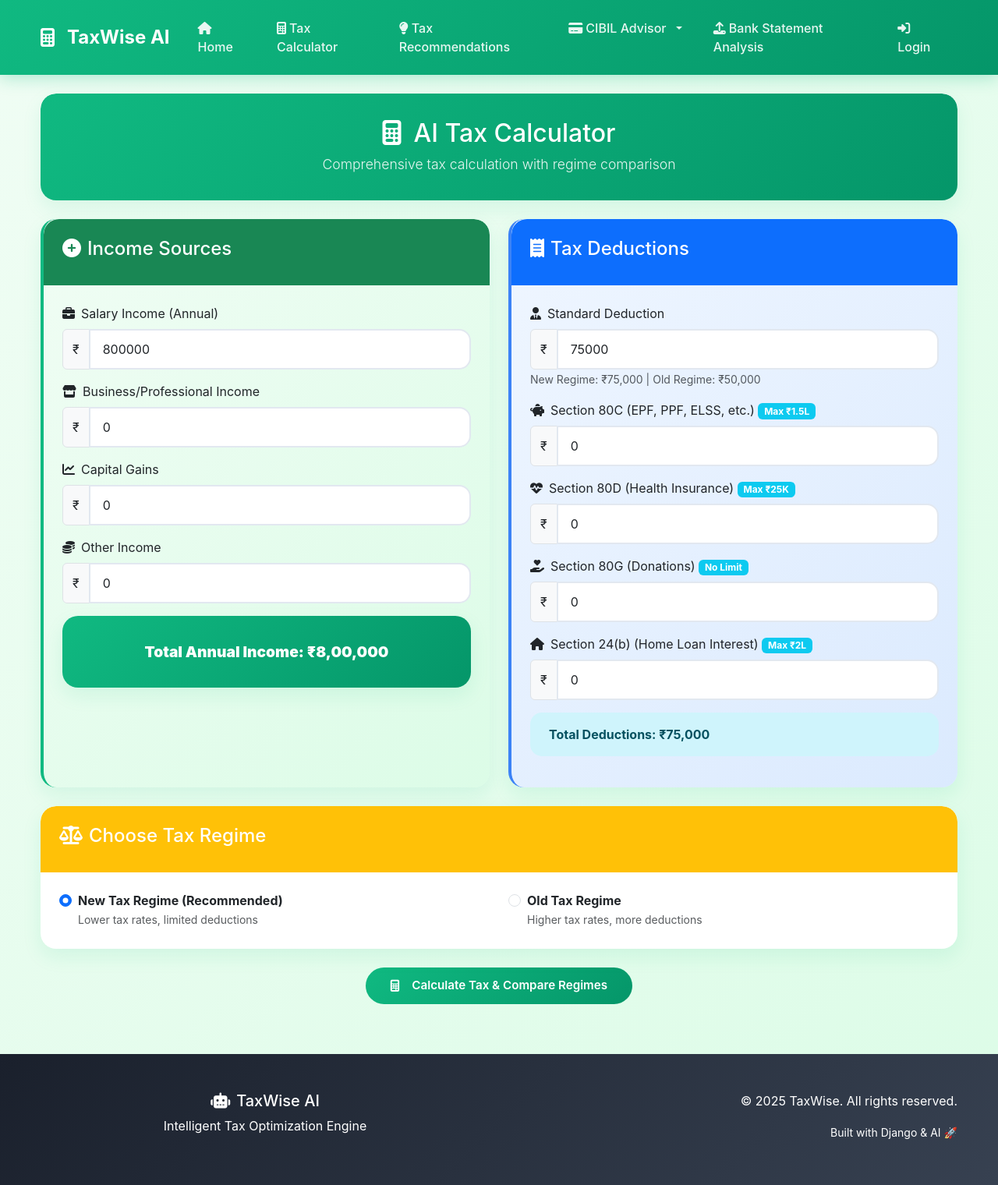
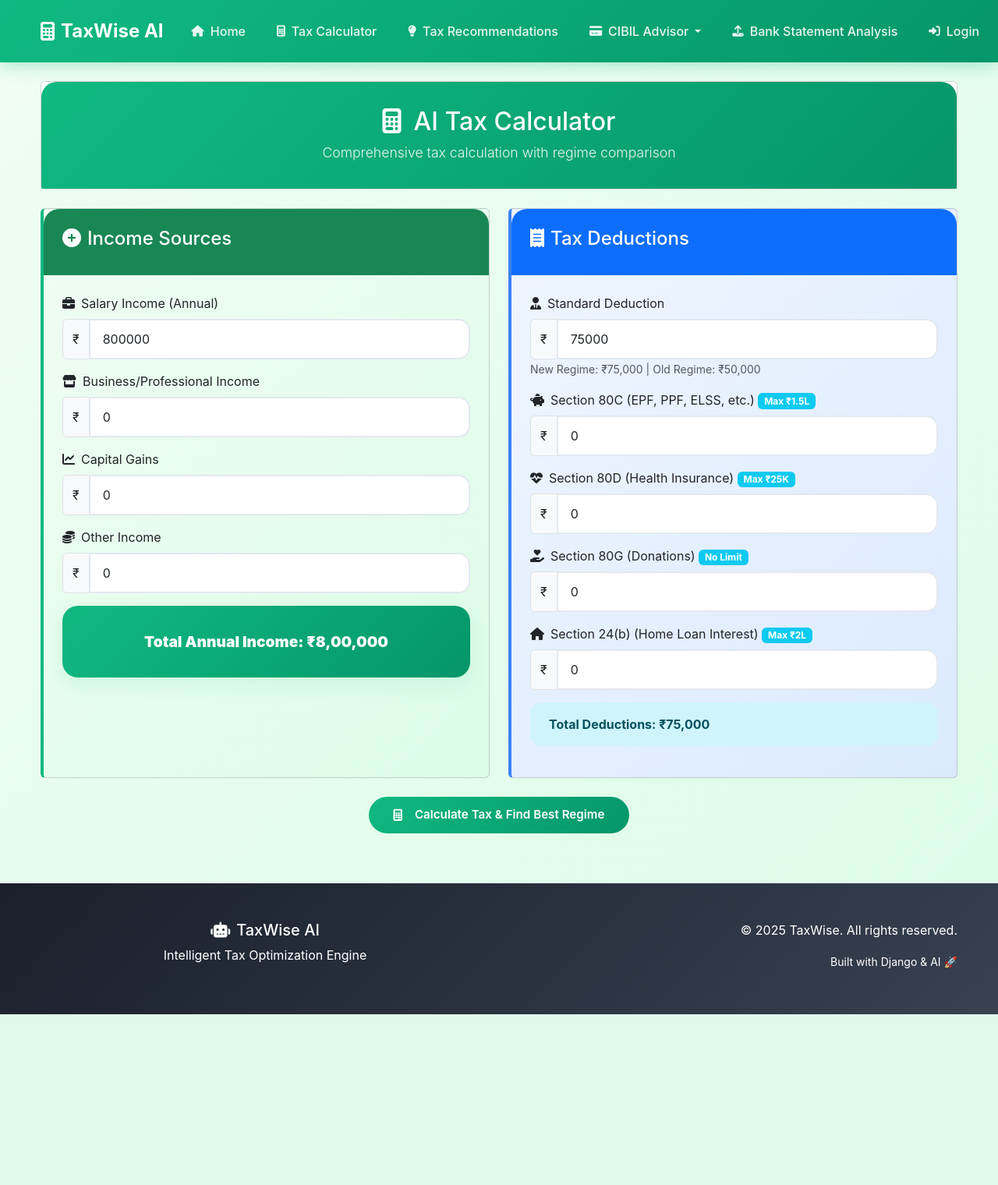
Before and after one commit to neilfaber/BitNBuild-25_Codeverd, a Django app: page /tax-ai/calculator/ in a window 1280 px wide. Shown: the whole page at 78% size. After the commit the page ends 1301 px from the top, so only its background shows below. Run offline with Django 5.2, Linux system fonts and the light colour scheme.

Commit message:
Navbar Alignment Fixed

```diff
--- a/TaxWise/tax_optimization/templates/tax_optimization/base.html
+++ b/TaxWise/tax_optimization/templates/tax_optimization/base.html
@@ -57,15 +57,27 @@
             display: flex;
             align-items: center;
             gap: 0.5rem;
+            text-decoration: none;
+        }
+
+        .navbar-nav {
+            align-items: center;
+        }
+
+        .navbar-nav .nav-item {
+            margin: 0 0.25rem;
         }
 
         .navbar-nav .nav-link {
             color: rgba(255, 255, 255, 0.9) !important;
             font-weight: 500;
-            padding: 0.5rem 1rem !important;
-            border-radius: 20px;
+            padding: 0.75rem 1rem !important;
+            border-radius: 25px;
             transition: all 0.3s ease;
-            margin: 0 0.25rem;
+            display: flex;
+            align-items: center;
+            white-space: nowrap;
+            text-decoration: none;
         }
 
         .navbar-nav .nav-link:hover {
@@ -74,13 +86,41 @@
             transform: translateY(-2px);
         }
 
+        .navbar-nav .nav-link i {
+            margin-right: 0.5rem;
+            font-size: 0.9rem;
+        }
+
+        /* User profile dropdown styling */
+        .nav-link .user-avatar {
+            display: flex;
+            align-items: center;
+        }
+
+        .nav-link .user-name {
+            font-size: 0.9rem;
+            font-weight: 500;
+        }
+
+        /* Navbar toggler for mobile */
+        .navbar-toggler {
+            border: none;
+            padding: 0.25rem 0.5rem;
+        }
+
+        .navbar-toggler:focus {
+            box-shadow: none;
+        }
+
         .dropdown-menu {
             border: none;
             border-radius: 15px;
             box-shadow: var(--card-shadow);
-            padding: 0.5rem 0;
-            z-index: 1060; /* Higher than navbar */
+            padding: 0.75rem 0;
+            z-index: 1060;
             position: absolute;
+            min-width: 250px;
+            margin-top: 0.5rem;
         }
 
         .dropdown {
@@ -511,59 +630,67 @@
     <!-- Navigation -->
     <nav class="navbar navbar-expand-lg navbar-dark">
         <div class="container">
-                                <a class="navbar-brand d-flex align-items-center" href="{% url 'analyzer:upload' %}">
-                <i class="fas fa-calculator me-2"></i>TaxWise AI
+            <a class="navbar-brand" href="{% url 'tax_optimization:home' %}">
+                <i class="fas fa-calculator"></i>
+                <span>TaxWise AI</span>
             </a>
-            <button class="navbar-toggler" type="button" data-bs-toggle="collapse" data-bs-target="#navbarNav">
+
+            <button class="navbar-toggler" type="button" data-bs-toggle="collapse" data-bs-target="#navbarNav" aria-controls="navbarNav" aria-expanded="false" aria-label="Toggle navigation">
                 <span class="navbar-toggler-icon"></span>
             </button>
+
             <div class="collapse navbar-collapse" id="navbarNav">
                 <ul class="navbar-nav ms-auto">
                     <li class="nav-item">
                         <a class="nav-link" href="{% url 'tax_optimization:home' %}">
-                            <i class="fas fa-home me-1"></i>Home
+                            <i class="fas fa-home"></i>
+                            <span>Home</span>
                         </a>
                     </li>
                     <li class="nav-item">
                         <a class="nav-link" href="{% url 'tax_optimization:calculator' %}">
-                            <i class="fas fa-calculator me-1"></i>Tax Calculator
+                            <i class="fas fa-calculator"></i>
+                            <span>Tax Calculator</span>
                         </a>
                     </li>
                     <li class="nav-item">
                         <a class="nav-link" href="{% url 'tax_optimization:recommendations' %}">
-                            <i class="fas fa-lightbulb me-1"></i>Tax Recommendations
+                            <i class="fas fa-lightbulb"></i>
+                            <span>Tax Recommendations</span>
                         </a>
                     </li>
                     <li class="nav-item dropdown">
                         <a class="nav-link dropdown-toggle" href="#" id="cibilDropdown" role="button" data-bs-toggle="dropdown" aria-expanded="false">
-                            <i class="fas fa-credit-card me-1"></i>CIBIL Advisor
+                            <i class="fas fa-credit-card"></i>
+                            <span>CIBIL Advisor</span>
                         </a>
                         <ul class="dropdown-menu" aria-labelledby="cibilDropdown">
                             <li><a class="dropdown-item" href="{% url 'tax_optimization:cibil-dashboard' %}">
-                                <i class="fas fa-tachometer-alt me-2"></i>Dashboard
+                                <i class="fas fa-tachometer-alt"></i>Dashboard
                             </a></li>
                             <li><a class="dropdown-item" href="{% url 'tax_optimization:cibil-analysis' %}">
-                                <i class="fas fa-chart-bar me-2"></i>Score Analysis
+                                <i class="fas fa-chart-bar"></i>Score Analysis
                             </a></li>
                             <li><a class="dropdown-item" href="{% url 'tax_optimization:cibil-recommendations' %}">
-                                <i class="fas fa-lightbulb me-2"></i>Improve Score
+                                <i class="fas fa-lightbulb"></i>Improve Score
                             </a></li>
                             <li><a class="dropdown-item" href="{% url 'tax_optimization:cibil-whatif' %}">
-                                <i class="fas fa-magic me-2"></i>What-If Scenarios
+                                <i class="fas fa-magic"></i>What-If Scenarios
                             </a></li>
                         </ul>
                     </li>
                     <li class="nav-item">
                         <a class="nav-link" href="{% url 'analyzer:upload' %}">
-                            <i class="fas fa-upload me-1"></i>Bank Statement Analysis
+                            <i class="fas fa-upload"></i>
+                            <span>Bank Statement Analysis</span>
                         </a>
                     </li>
 
                     <!-- User Profile Dropdown -->
                     {% if user.is_authenticated %}
                     <li class="nav-item dropdown">
-                        <a class="nav-link dropdown-toggle d-flex align-items-center" href="#" id="profileDropdown" role="button" data-bs-toggle="dropdown" aria-expanded="false">
-                            <div class="user-avatar me-2">
+                        <a class="nav-link dropdown-toggle" href="#" id="profileDropdown" role="button" data-bs-toggle="dropdown" aria-expanded="false">
+                            <div class="user-avatar">
                                 <i class="fas fa-user-circle fa-lg"></i>
                             </div>
                             <span class="user-name">{{ user.first_name|default:user.username }}</span>
@@ -578,21 +705,22 @@
                             </li>
                             <li><hr class="dropdown-divider"></li>
                             <li><a class="dropdown-item" href="#" data-bs-toggle="modal" data-bs-target="#accountInfoModal">
-                                <i class="fas fa-info-circle me-2"></i>Account Info
+                                <i class="fas fa-info-circle"></i>Account Info
                             </a></li>
                             <li><a class="dropdown-item" href="#" onclick="showUserStats()">
-                                <i class="fas fa-chart-bar me-2"></i>My Statistics
+                                <i class="fas fa-chart-bar"></i>My Statistics
                             </a></li>
                             <li><hr class="dropdown-divider"></li>
                             <li><a class="dropdown-item" href="{% url 'authentication:logout' %}">
-                                <i class="fas fa-sign-out-alt me-2"></i>Sign Out
+                                <i class="fas fa-sign-out-alt"></i>Sign Out
                             </a></li>
                         </ul>
                     </li>
                     {% else %}
                     <li class="nav-item">
                         <a class="nav-link" href="{% url 'authentication:login' %}">
-                            <i class="fas fa-sign-in-alt me-1"></i>Login
+                            <i class="fas fa-sign-in-alt"></i>
+                            <span>Login</span>
                         </a>
                     </li>
                     {% endif %}
--- a/TaxWise/tax_optimization/templates/tax_optimization/calculator.html
+++ b/TaxWise/tax_optimization/templates/tax_optimization/calculator.html
@@ -143,44 +143,11 @@
         </div>
     </div>
 
-    <!-- Regime Selection -->
-    <div class="row mb-4">
-        <div class="col-12">
-            <div class="card">
-                <div class="card-header bg-warning text-white">
-                    <h4><i class="fas fa-balance-scale me-2"></i>Choose Tax Regime</h4>
-                </div>
-                <div class="card-body">
-                    <div class="row">
-                        <div class="col-md-6">
-                            <div class="form-check">
-                                <input class="form-check-input" type="radio" name="taxRegime" id="newRegime" value="new" checked>
-                                <label class="form-check-label" for="newRegime">
-                                    <strong>New Tax Regime (Recommended)</strong><br>
-                                    <small class="text-muted">Lower tax rates, limited deductions</small>
-                                </label>
-                            </div>
-                        </div>
-                        <div class="col-md-6">
-                            <div class="form-check">
-                                <input class="form-check-input" type="radio" name="taxRegime" id="oldRegime" value="old">
-                                <label class="form-check-label" for="oldRegime">
-                                    <strong>Old Tax Regime</strong><br>
-                                    <small class="text-muted">Higher tax rates, more deductions</small>
-                                </label>
-                            </div>
-                        </div>
-                    </div>
-                </div>
-            </div>
-        </div>
-    </div>
-
     <!-- Calculate Button -->
     <div class="row mb-4">
         <div class="col-12 text-center">
             <button type="submit" class="btn btn-primary btn-lg">
-                <i class="fas fa-calculator me-2"></i>Calculate Tax & Compare Regimes
+                <i class="fas fa-calculator me-2"></i>Calculate Tax & Find Best Regime
             </button>
         </div>
     </div>
@@ -274,35 +241,23 @@
     return total;
 }
 
-// Update standard deduction based on regime
-function updateStandardDeduction() {
-    const regime = document.querySelector('input[name="taxRegime"]:checked').value;
-    const standardInput = document.getElementById('standardDeduction');
-
-    if (regime === 'new') {
-        standardInput.value = 75000;
-    } else {
-        standardInput.value = 50000;
-    }
-    calculateTotalDeductions();
-}
-
-// Calculate tax for new regime
+// Calculate tax for new regime (FY 2024-25)
 function calculateNewRegimeTax(income, deductions) {
     const taxableIncome = Math.max(0, income - deductions);
     let tax = 0;
 
+    // New Tax Regime Slabs for FY 2024-25
     if (taxableIncome > 300000) {
-        if (taxableIncome <= 600000) {
+        if (taxableIncome <= 700000) {
             tax = (taxableIncome - 300000) * 0.05;
-        } else if (taxableIncome <= 900000) {
-            tax = 15000 + (taxableIncome - 600000) * 0.10;
+        } else if (taxableIncome <= 1000000) {
+            tax = 20000 + (taxableIncome - 700000) * 0.10;
         } else if (taxableIncome <= 1200000) {
-            tax = 45000 + (taxableIncome - 900000) * 0.15;
+            tax = 50000 + (taxableIncome - 1000000) * 0.15;
         } else if (taxableIncome <= 1500000) {
-            tax = 90000 + (taxableIncome - 1200000) * 0.20;
+            tax = 80000 + (taxableIncome - 1200000) * 0.20;
         } else {
-            tax = 150000 + (taxableIncome - 1500000) * 0.30;
+            tax = 140000 + (taxableIncome - 1500000) * 0.30;
         }
     }
 
@@ -342,34 +297,52 @@
 }
 
 // Display tax results
-function displayResults(newRegime, oldRegime) {
+function displayResults(newRegime, oldRegime, totalIncome) {
     // New Regime Results
     document.getElementById('newRegimeResults').innerHTML = `
+        <div class="mb-2"><strong>Gross Income:</strong> ${formatCurrency(totalIncome)}</div>
+        <div class="mb-2"><strong>Deductions Allowed:</strong> ${formatCurrency(75000)} (Standard only)</div>
         <div class="mb-2"><strong>Taxable Income:</strong> ${formatCurrency(newRegime.taxableIncome)}</div>
         <div class="mb-2"><strong>Base Tax:</strong> ${formatCurrency(newRegime.baseTax)}</div>
         <div class="mb-2"><strong>Health & Education Cess (4%):</strong> ${formatCurrency(newRegime.cess)}</div>
-        <div class="mb-2"><strong>Total Tax:</strong> <span class="text-success">${formatCurrency(newRegime.totalTax)}</span></div>
-        <div><strong>Effective Tax Rate:</strong> ${newRegime.effectiveRate.toFixed(2)}%</div>
+        <div class="mb-3"><strong>Total Tax:</strong> <span class="text-success fs-5">${formatCurrency(newRegime.totalTax)}</span></div>
+        <div><strong>Effective Tax Rate:</strong> <span class="badge bg-success">${newRegime.effectiveRate.toFixed(2)}%</span></div>
     `;
+
+    // Calculate old regime deductions display
+    const section80C = parseFloat(document.getElementById('section80C').value) || 0;
+    const section80D = parseFloat(document.getElementById('section80D').value) || 0;
+    const section80G = parseFloat(document.getElementById('section80G').value) || 0;
+    const section24b = parseFloat(document.getElementById('section24b').value) || 0;
+    const totalOldDeductions = 50000 + Math.min(section80C, 150000) + Math.min(section80D, 25000) + section80G + Math.min(section24b, 200000);
 
     // Old Regime Results
     document.getElementById('oldRegimeResults').innerHTML = `
+        <div class="mb-2"><strong>Gross Income:</strong> ${formatCurrency(totalIncome)}</div>
+        <div class="mb-2"><strong>Total Deductions:</strong> ${formatCurrency(totalOldDeductions)}</div>
         <div class="mb-2"><strong>Taxable Income:</strong> ${formatCurrency(oldRegime.taxableIncome)}</div>
         <div class="mb-2"><strong>Base Tax:</strong> ${formatCurrency(oldRegime.baseTax)}</div>
         <div class="mb-2"><strong>Health & Education Cess (4%):</strong> ${formatCurrency(oldRegime.cess)}</div>
-        <div class="mb-2"><strong>Total Tax:</strong> <span class="text-info">${formatCurrency(oldRegime.totalTax)}</span></div>
-        <div><strong>Effective Tax Rate:</strong> ${oldRegime.effectiveRate.toFixed(2)}%</div>
+        <div class="mb-3"><strong>Total Tax:</strong> <span class="text-info fs-5">${formatCurrency(oldRegime.totalTax)}</span></div>
+        <div><strong>Effective Tax Rate:</strong> <span class="badge bg-info">${oldRegime.effectiveRate.toFixed(2)}%</span></div>
     `;
 
     // Savings Highlight
     const savings = oldRegime.totalTax - newRegime.totalTax;
     const recommendedRegime = savings > 0 ? 'New' : 'Old';
     const savingsAmount = Math.abs(savings);
+    const savingsPercentage = totalIncome > 0 ? (savingsAmount / totalIncome * 100) : 0;
+
+    let savingsClass = savings > 0 ? 'alert-success' : 'alert-info';
+    let savingsIcon = savings > 0 ? 'fa-trophy' : 'fa-info-circle';
 
     document.getElementById('savingsHighlight').innerHTML = `
-        <i class="fas fa-trophy me-2"></i>
-        Recommended: <strong>${recommendedRegime} Tax Regime</strong> -
-        Save ${formatCurrency(savingsAmount)} annually!
+        <div class="alert ${savingsClass} text-center">
+            <h4><i class="fas ${savingsIcon} me-2"></i>Tax Optimization Result</h4>
+            <p class="mb-2"><strong>${recommendedRegime} Tax Regime</strong> is better for you!</p>
+            <p class="mb-0">Annual Savings: <strong>${formatCurrency(savingsAmount)}</strong>
+            (${savingsPercentage.toFixed(2)}% of income)</p>
+        </div>
     `;
 
     // Update chart
@@ -436,10 +409,14 @@
     // Get form data
     const totalIncome = calculateTotalIncome();
     const standardDeduction = parseFloat(document.getElementById('standardDeduction').value) || 0;
+    const section80C = parseFloat(document.getElementById('section80C').value) || 0;
+    const section80D = parseFloat(document.getElementById('section80D').value) || 0;
+    const section80G = parseFloat(document.getElementById('section80G').value) || 0;
+    const section24b = parseFloat(document.getElementById('section24b').value) || 0;
 
     // Calculate deductions for both regimes
-    const newRegimeDeductions = standardDeduction; // New regime has limited deductions
-    const oldRegimeDeductions = calculateTotalDeductions(); // Old regime has all deductions
+    const newRegimeDeductions = 75000; // Only standard deduction in new regime
+    const oldRegimeDeductions = 50000 + Math.min(section80C, 150000) + Math.min(section80D, 25000) + section80G + Math.min(section24b, 200000);
 
     // Calculate tax for both regimes
     const newRegime = calculateNewRegimeTax(totalIncome, newRegimeDeductions);
@@ -448,7 +425,7 @@
     // Simulate API delay
     setTimeout(() => {
         document.getElementById('loadingIndicator').style.display = 'none';
-        displayResults(newRegime, oldRegime);
+        displayResults(newRegime, oldRegime, totalIncome);
     }, 1500);
 });
 
@@ -460,10 +437,6 @@
     });
 });
 
-document.querySelectorAll('input[name="taxRegime"]').forEach(input => {
-    input.addEventListener('change', updateStandardDeduction);
-});
-
 // Initialize calculations
 document.addEventListener('DOMContentLoaded', function() {
     calculateTotalIncome();
```
Also changed, not shown: other parts of TaxWise/tax_optimization/templates/tax_optimization/base.html (+79 -0 lines), TaxWise/db.sqlite3, 8 other files.
